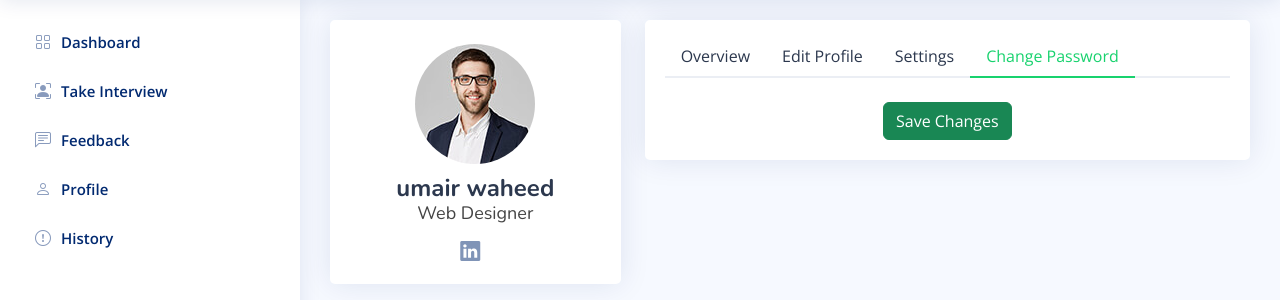
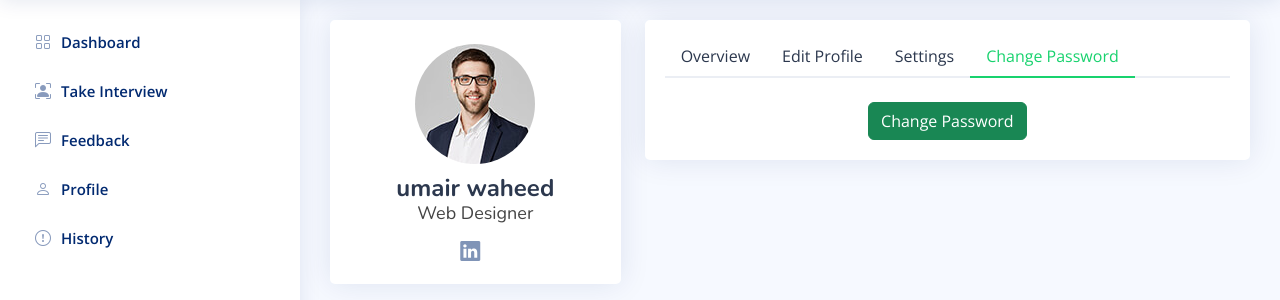
Before and after one commit to usmanjavaid227/INTRAVIEWER, a Django app: page /userprofile/ in a window 1280 px wide, after a click on "Change Password". Shown: the part 60-360 px from the top of the page. Run offline with Django 4.2, Linux system fonts and the light colour scheme; a user stored in the database is signed in; some libraries are stand-ins or nearby versions.

Commit message:
update changedonepage

```diff
--- a/core/templates/core/userprofile.html
+++ b/core/templates/core/userprofile.html
@@ -234,7 +234,7 @@
 
 
                     <div class="text-center">
-                      <button type="button" class="btn btn-success"><a class="text-white"  href={% url 'passwordchange' %}> Save Changes</a></button>
+                      <button type="button" class="btn btn-success"><a class="text-white"  href={% url 'passwordchange' %}>  Change Password</a></button>
                     </div>
 
               </div><!-- End Bordered Tabs -->
--- a/users/templates/users/password_change_done.html
+++ b/users/templates/users/password_change_done.html
@@ -14,7 +14,6 @@
                   <iframe src="https://giphy.com/embed/MelhioWPAo6k4Q6BTp" width="200" height="200" frameBorder="0" class="giphy-embed center" allowFullScreen></iframe>
                 </center>
                 <a href="{% url 'login' %}" class="btn btn-primary btn-block">Login</a>
-                <a href="{% url 'userprofile' %}" class="btn btn-primary btn-block">Back to Profile</a>
             </div>
         </div>
     </div>
```
Also changed, not shown: db.sqlite3.
